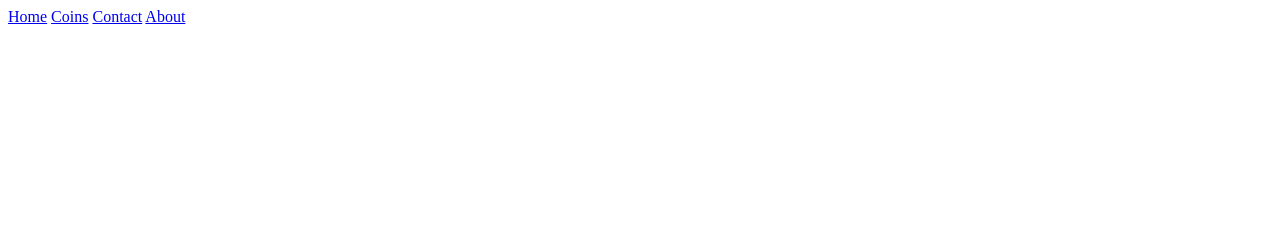
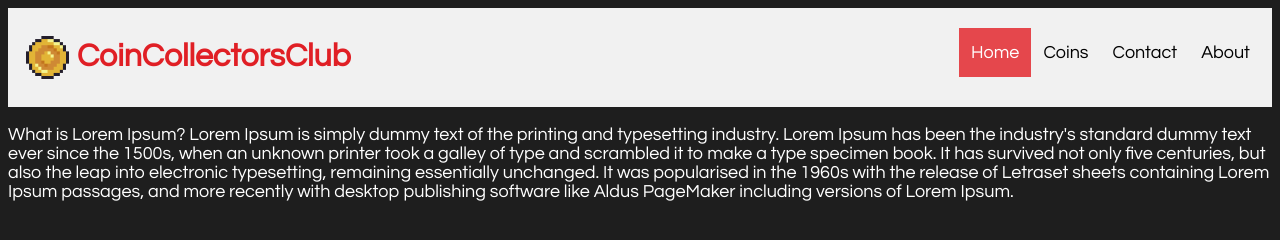
Before and after one commit to MichalisWoess/CoinCollectorClub, a plain HTML site: page Coin Collector Club/Website/html/about.html in a window 1280 px wide. Drawn offline with Linux system fonts and the light colour scheme.

Commit message:
contact finished, about made

```diff
--- a/Coin Collector Club/Website/html/about.html
+++ b/Coin Collector Club/Website/html/about.html
@@ -1,6 +1,33 @@
-<div class="header-buttons"> <!--- Buttons --->
-    <a class="active" href="index.html">Home</a>
-    <a href="coins.html">Coins</a>
-    <a href="#contact">Contact</a>
-    <a href="about.html">About</a>
-</div>
+<!DOCTYPE html>
+<html>
+    <head>
+        <meta charset = "UTF-8">
+
+        <title>Coin Collector Club</title>
+        <link rel="shortcut icon" type="image/ico" href="../favicon.ico"/>
+
+        <link rel="stylesheet" type="text/css" href="../styles/aboutStyle.css" />
+    </head>
+    <body>
+        <div class="header">
+            <img src="../../LogoRaw.png" alt="Company Logo" a href="index.html" class="logo" align="left"> <!--- LOGO --->
+
+            <h1 align="inline" id="CompanyName">CoinCollectorsClub</h1>
+
+            <div class="header-buttons"> <!--- Buttons --->
+                <a class="active" href="index.html">Home</a>
+                <a href="coins.html">Coins</a>
+                <a href="contact.html">Contact</a>
+                <a href="about.html">About</a>
+            </div>
+        </div>
+
+        <p>What is Lorem Ipsum?
+            Lorem Ipsum is simply dummy text of the printing and typesetting industry.
+            Lorem Ipsum has been the industry's standard dummy text ever since the 1500s,
+            when an unknown printer took a galley of type and scrambled it to make a type specimen book.
+            It has survived not only five centuries, but also the leap into electronic typesetting, remaining essentially unchanged.
+            It was popularised in the 1960s with the release of Letraset sheets containing Lorem Ipsum passages,
+            and more recently with desktop publishing software like Aldus PageMaker including versions of Lorem Ipsum.</p>
+    </body>
+</html>
--- a/Coin Collector Club/Website/styles/aboutStyle.css
+++ b/Coin Collector Club/Website/styles/aboutStyle.css
@@ -0,0 +1,6 @@
+@import "universalStyle.css";
+
+p{
+    color: white;
+    font-size: large;
+}
--- a/Coin Collector Club/Website/styles/contactStyle.css
+++ b/Coin Collector Club/Website/styles/contactStyle.css
@@ -9,9 +9,3 @@ h2{
 p{
     color: white;
 }
-
-#jantschgeBild{
-    float: left;
-    margin-left: 100px;
-    margin-right: 15px;
-}
```
Also changed, not shown: Coin Collector Club/Website/html/contact.html (+1 -6 lines), Coin Collector Club/Contacts/Contact.png (added).
